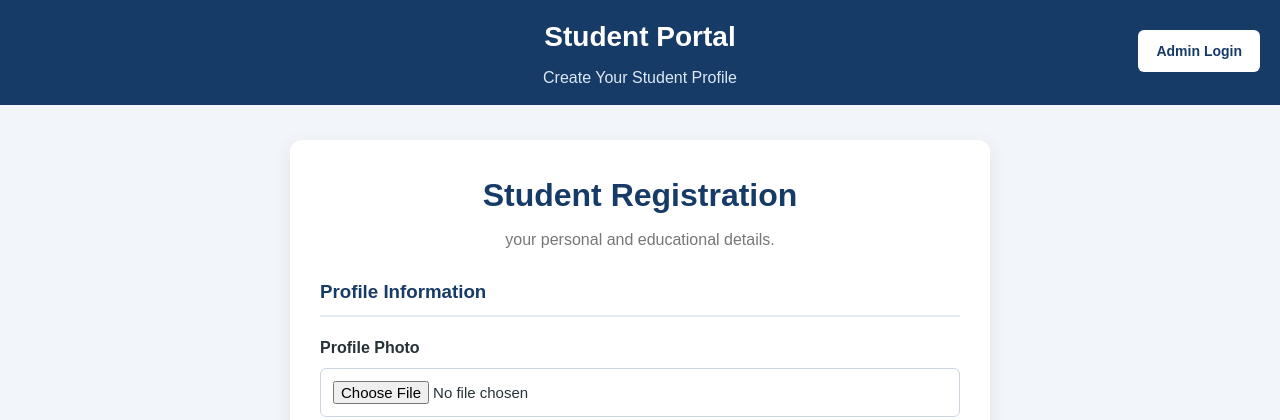
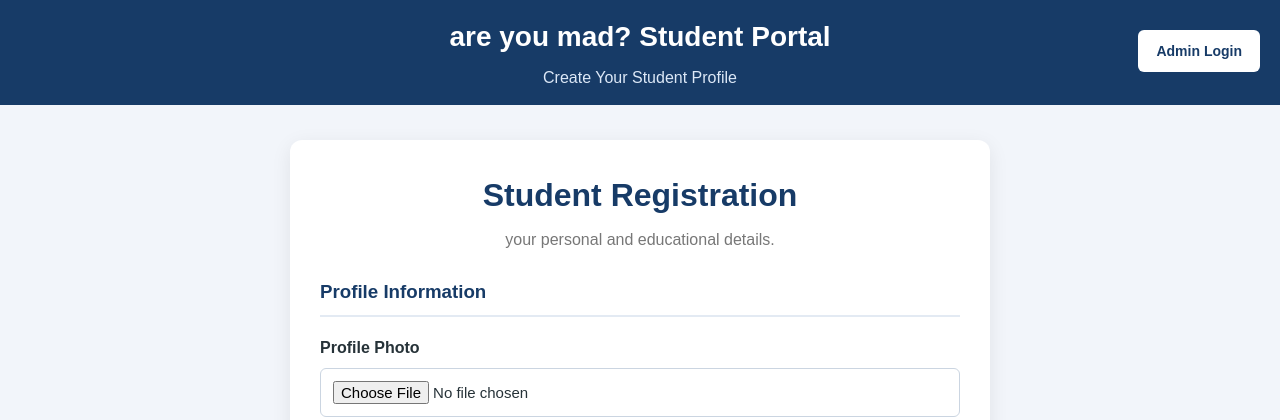
Before and after one commit to preeti762/student-ragistration-django, a Django app: page / in a window 1280 px wide. Shown: the top 420 px of the page. Run offline with Django 5.2, Linux system fonts and the light colour scheme.

Commit message:
Update title and header text in home.html

```diff
--- a/student_app/templates/student_app/home.html
+++ b/student_app/templates/student_app/home.html
@@ -5,7 +5,7 @@
     <meta charset="UTF-8">
     <meta name="viewport" content="width=device-width, initial-scale=1.0">
 
-<title>Are you mad! Student Registration | Student Portal</title>
+<title>Student Registration | Student Portal</title>
 
 
     {% load static %}
@@ -18,7 +18,7 @@
     <!-- Header -->
 
 <header class="header">
-    <h1>Student Portal</h1>
+    <h1>are you mad? Student Portal</h1>
     <p>Create Your Student Profile</p>
 
     <a href="{% url 'admin:index' %}" class="admin-btn">
```
